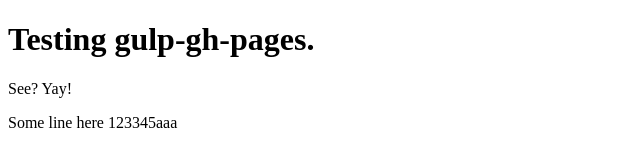
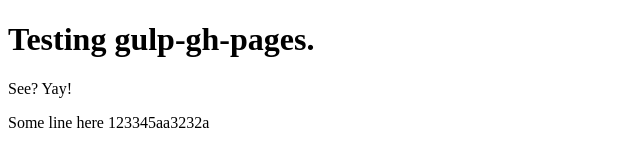
Before and after one commit to moleksiak-mw/webhooks-playground, a plain HTML site: page index.html in a window 1280 px wide. Shown: the full height of the page, 0-640 px from the left. Drawn offline with Linux system fonts and the light colour scheme.

Commit message:
Update 2018-10-03T13:23:59.544Z

```diff
--- a/index.html
+++ b/index.html
@@ -7,6 +7,6 @@
 <body>
   <h1>Testing gulp-gh-pages.</h1>
   <p>See? Yay!</p>
-  <p>Some line here 123345aaa</p>
+  <p>Some line here 123345aa3232a</p>
 </body>
 </html>
```
